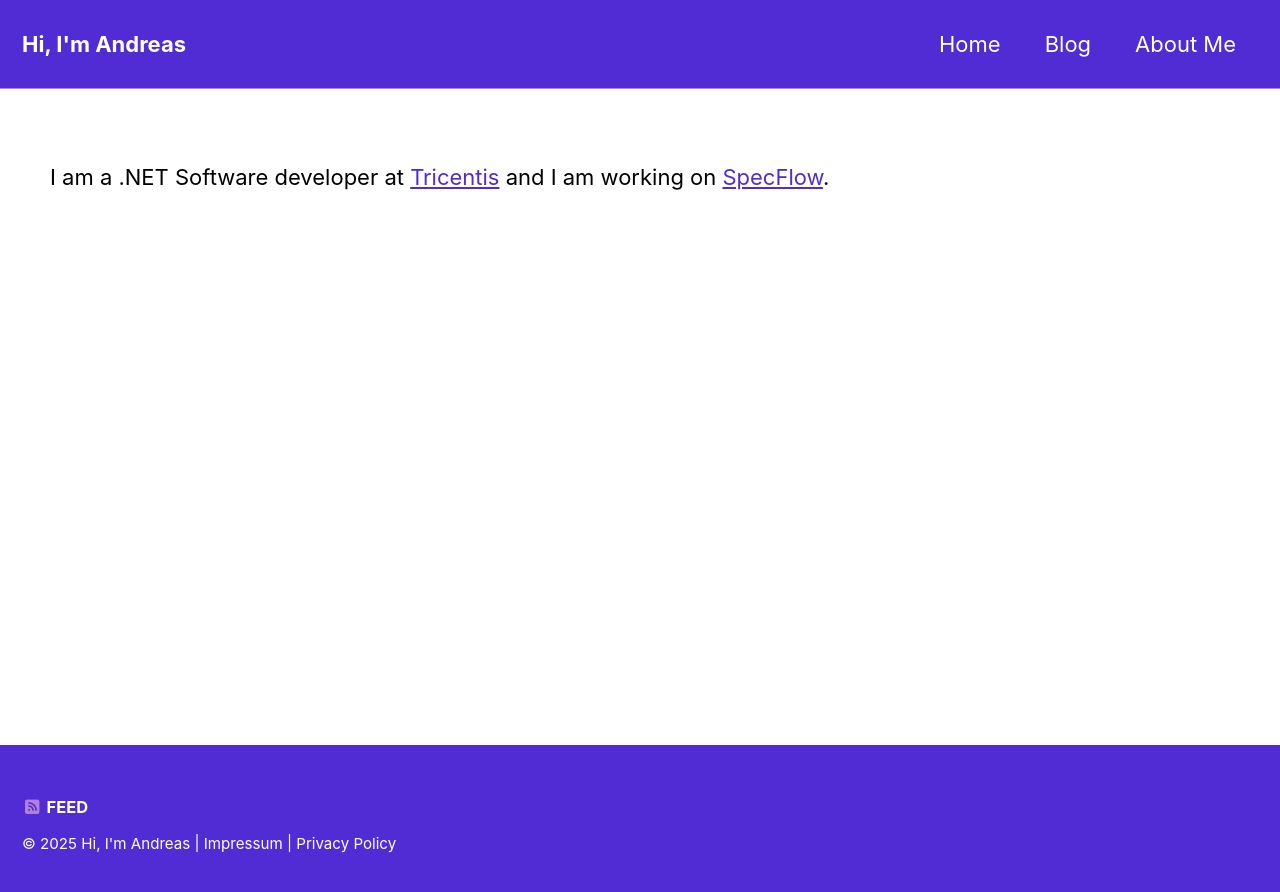
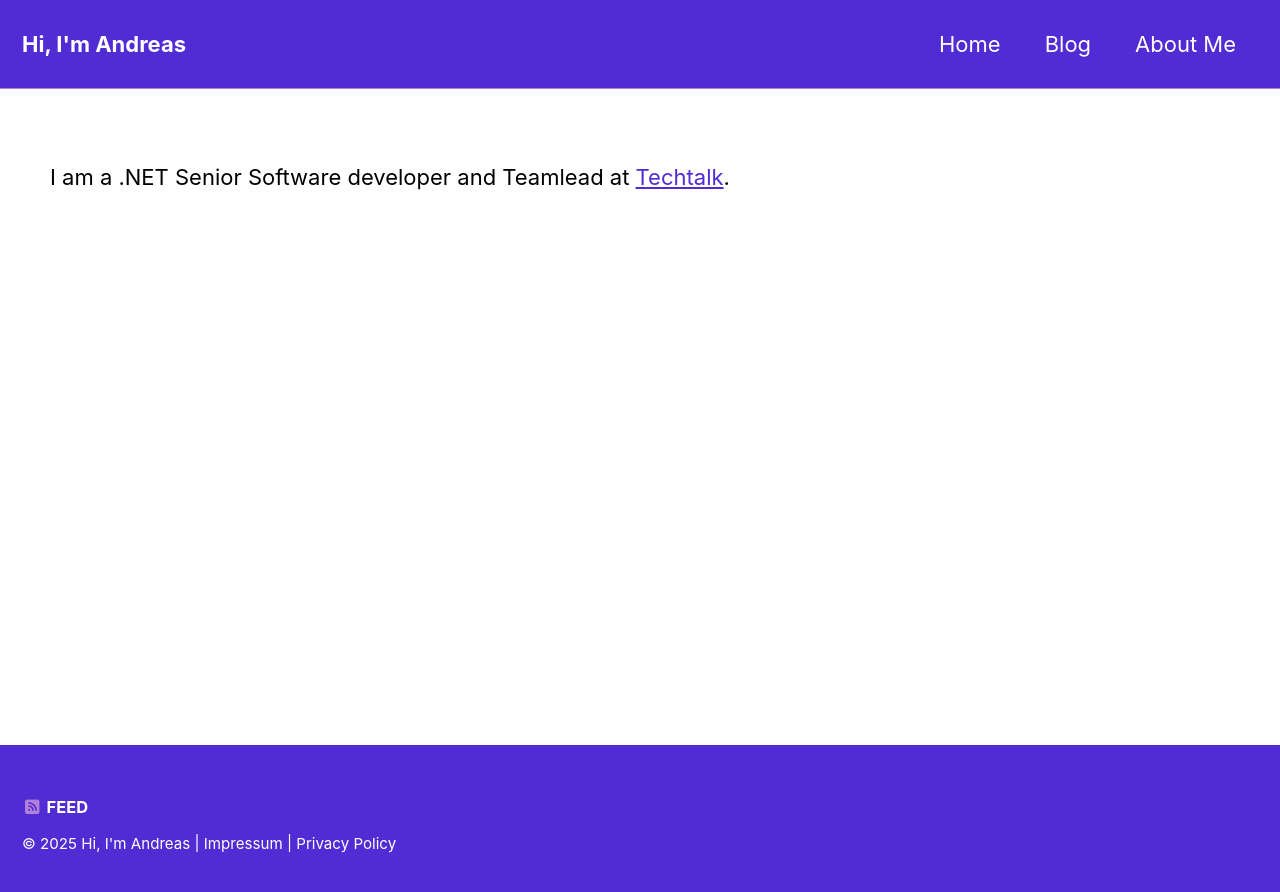
Before and after one commit to SabotageAndi/sabotageandi.github.io, a Jekyll site: the page built from index.md, in a window 1280 px wide. Shown: the top 892 px of the page. Built offline with Jekyll 4.4.1, drawn with Linux system fonts in a browser that asks for light colours; cached includes are drawn as plain includes.

Commit message:
feat: Update job title and company in index.md

```diff
--- a/index.md
+++ b/index.md
@@ -6,4 +6,4 @@ layout: default
 title: Hi, I’m Andreas!
 ---
 
-I am a .NET Software developer at [Tricentis](https://www.tricentis.com) and I am working on [SpecFlow](SpecFlow).
+I am a .NET Senior Software developer and Teamlead at [Techtalk](https://www.techtalk.at).
```
